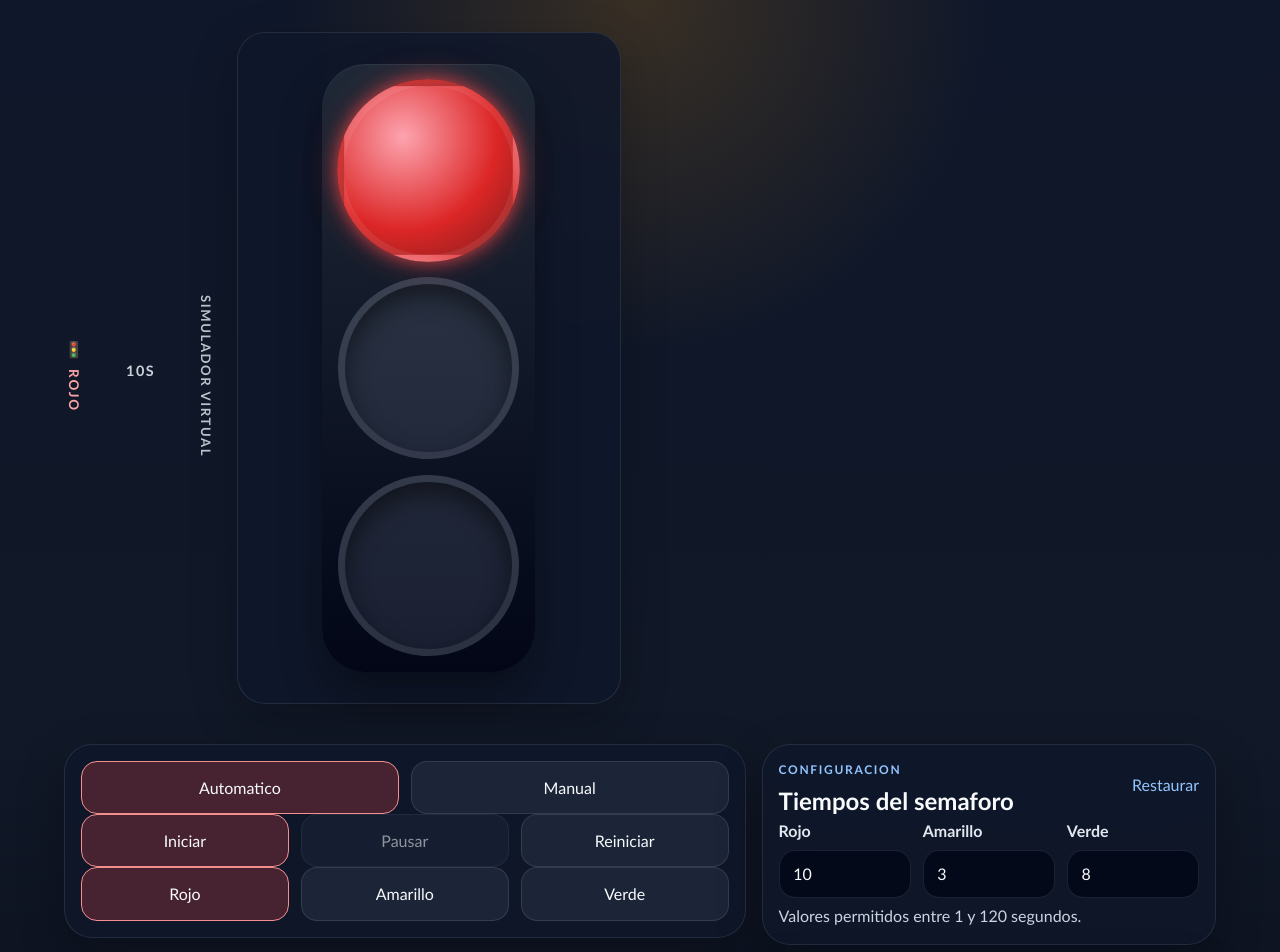
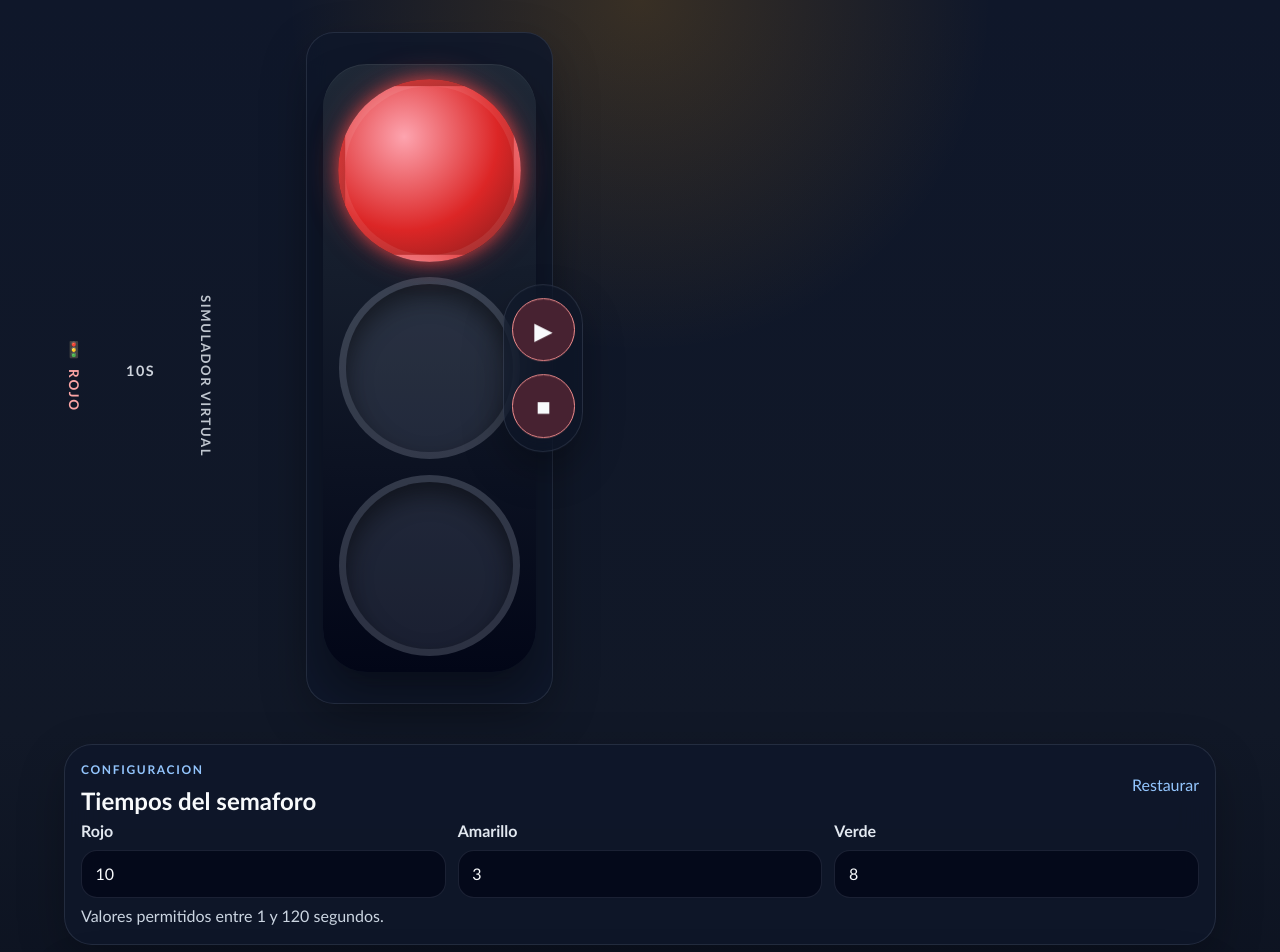
Before and after one commit to carteaga/mimo-traffic-lights, a React (Vite) app: page / in a window 1280 px wide. Shown: the top 952 px of the page. Built offline with nearby package versions, Linux system fonts and the light colour scheme.

Commit message:
feat: add floating playback controls to traffic light hero

```diff
--- a/src/App.css
+++ b/src/App.css
@@ -4,6 +4,8 @@
   --hero-bottom-padding: 1rem;
   --hero-gap: 0.25rem;
   --hero-header-height: 2rem;
+  --control-rail-width: clamp(4.25rem, 16vw, 5.1rem);
+  --control-overlay-shift: clamp(-1.65rem, -7vw, -0.2rem);
   --traffic-panel-padding: clamp(0.45rem, 1.1dvh, 0.8rem);
   --traffic-shell-padding: clamp(0.5rem, 1.25dvh, 0.8rem);
   --traffic-gap: clamp(0.45rem, 1dvh, 0.8rem);
@@ -19,7 +21,7 @@
   );
   --lamp-size-by-width: calc(
     100vw - (var(--hero-horizontal-padding) * 2) - (var(--traffic-panel-padding) * 2) -
-      (var(--traffic-shell-padding) * 2) - 2rem
+      (var(--traffic-shell-padding) * 2) - 1rem
   );
   --lamp-size: min(var(--lamp-size-by-height), var(--lamp-size-by-width));
   min-height: 100vh;
@@ -108,6 +110,26 @@
   justify-items: center;
 }
 
+.hero-light-stack {
+  position: relative;
+  width: min(
+    100%,
+    calc(var(--lamp-size) + (var(--traffic-shell-padding) * 2) + (var(--traffic-panel-padding) * 2))
+  );
+  display: grid;
+  align-items: center;
+  justify-items: center;
+}
+
+.hero-controls-overlay {
+  position: absolute;
+  top: 50%;
+  right: var(--control-overlay-shift);
+  transform: translateY(-50%);
+  z-index: 2;
+  pointer-events: none;
+}
+
 .hero-kicker--red {
   color: #fca5a5;
 }
@@ -154,6 +176,43 @@
   padding: var(--traffic-panel-padding);
   display: grid;
   align-items: center;
+}
+
+.floating-controls {
+  display: grid;
+  gap: 0.8rem;
+  justify-items: center;
+  align-content: center;
+  width: var(--control-rail-width);
+  padding: 0.8rem 0.45rem;
+  border-radius: 999px;
+  background: rgba(15, 23, 42, 0.44);
+  border: 1px solid rgba(148, 163, 184, 0.18);
+  box-shadow: 0 1.15rem 2.5rem rgba(0, 0, 0, 0.28);
+  backdrop-filter: blur(18px);
+  pointer-events: auto;
+}
+
+.floating-control {
+  width: 100%;
+  aspect-ratio: 1;
+  border: 0;
+  border-radius: 999px;
+  background: rgba(15, 23, 42, 0.88);
+  color: #f8fafc;
+  border: 1px solid rgba(148, 163, 184, 0.18);
+  font-size: 1.5rem;
+  line-height: 1;
+}
+
+.floating-control:disabled {
+  opacity: 0.45;
+}
+
+.floating-control--primary,
+.floating-control--stop {
+  background: color-mix(in srgb, var(--state-accent) 22%, #0f172a);
+  border-color: color-mix(in srgb, var(--state-accent) 55%, white);
 }
 
 .traffic-light-shell {
@@ -240,21 +299,11 @@
   color: #cbd5e1;
 }
 
-.mode-switch,
-.primary-actions,
-.manual-grid,
 .settings-grid {
   display: grid;
   gap: 0.75rem;
 }
 
-.mode-switch {
-  grid-template-columns: repeat(2, minmax(0, 1fr));
-}
-
-.mode-chip,
-.action-button,
-.manual-button,
 .toggle,
 .link-button {
   min-height: 3rem;
@@ -263,38 +312,25 @@
   font: inherit;
 }
 
-.mode-chip,
-.action-button,
-.manual-button,
 .toggle {
   padding: 0.85rem 1rem;
 }
 
-.mode-chip,
-.manual-button,
-.action-button,
 .toggle {
   background: rgba(30, 41, 59, 0.9);
   color: #f8fafc;
   border: 1px solid rgba(148, 163, 184, 0.18);
 }
 
-.mode-chip--active,
-.manual-button--active,
 .toggle--on,
-.action-button--start {
+.floating-control--primary,
+.floating-control--stop {
   background: color-mix(in srgb, var(--state-accent) 25%, #0f172a);
   border-color: color-mix(in srgb, var(--state-accent) 60%, white);
 }
 
-.primary-actions,
-.manual-grid,
 .settings-grid {
   grid-template-columns: repeat(3, minmax(0, 1fr));
-}
-
-.action-button:disabled {
-  opacity: 0.55;
 }
 
 .section-heading {
@@ -351,6 +387,8 @@
 @media (max-height: 740px) {
   .app {
     --hero-header-height: 1.7rem;
+    --control-rail-width: 3.8rem;
+    --control-overlay-shift: clamp(-1.15rem, -6vw, -0.15rem);
     --traffic-panel-padding: 0.4rem;
     --traffic-shell-padding: 0.45rem;
     --traffic-gap: 0.35rem;
@@ -369,11 +407,22 @@
   .hero-kicker__emoji {
     font-size: 0.88rem;
   }
+
+  .floating-controls {
+    gap: 0.7rem;
+    padding: 0.65rem 0.35rem;
+  }
+
+  .floating-control {
+    font-size: 1.2rem;
+  }
 }
 
 @media (min-width: 860px) {
   .app {
     --hero-header-height: 3rem;
+    --control-rail-width: 5rem;
+    --control-overlay-shift: clamp(-2rem, -3vw, -0.4rem);
     --traffic-panel-padding: 1rem;
     --traffic-shell-padding: 1rem;
     --traffic-gap: 1rem;
@@ -410,7 +459,7 @@
   }
 
   .dashboard {
-    grid-template-columns: minmax(0, 1.2fr) minmax(20rem, 0.8fr);
+    grid-template-columns: minmax(0, 1fr);
     align-items: start;
   }
 
--- a/src/App.tsx
+++ b/src/App.tsx
@@ -14,7 +14,6 @@ import {
 import { useLocalStorage } from './hooks/useLocalStorage'
 import { useSoundManager } from './hooks/useSoundManager'
 import { useTrafficLightController } from './hooks/useTrafficLightController'
-import type { Mode } from './types'
 import { sanitizeConfig } from './utils/config'
 
 function App() {
@@ -44,11 +43,6 @@ function App() {
   async function handleAction(action: () => void) {
     await primeAudio()
     action()
-  }
-
-  function handleModeChange(mode: Mode) {
-    pause()
-    updateConfig({ mode })
   }
 
   function handleDurationChange(
@@ -84,30 +78,35 @@ function App() {
           <p className="hero-title">Simulador virtual</p>
         </header>
         <div className="hero-light-stage">
-          <TrafficLight currentState={currentState} />
+          <div className="hero-light-stack">
+            <TrafficLight currentState={currentState} />
+            <div className="hero-controls-overlay">
+              <Controls
+                isRunning={isRunning}
+                onReset={() => handleAction(reset)}
+                onTogglePlayback={() =>
+                  handleAction(() => {
+                    updateConfig({ mode: 'automatic' })
+                    if (isRunning) {
+                      pause()
+                      return
+                    }
+                    start()
+                  })
+                }
+              />
+            </div>
+          </div>
         </div>
       </section>
 
       <section className="dashboard">
-        <div className="dashboard-main">
-          <Controls
-            currentState={currentState}
-            isRunning={isRunning}
-            mode={config.mode}
-            onModeChange={handleModeChange}
-            onPause={() => handleAction(pause)}
-            onReset={() => handleAction(reset)}
-            onSelectState={(state) => handleAction(() => selectState(state))}
-            onStart={() => handleAction(start)}
-          />
-        </div>
-
         <aside className="dashboard-side">
           <SettingsPanel
             config={config}
             onDurationChange={handleDurationChange}
             onResetDefaults={() => {
-              setStoredConfig(DEFAULT_CONFIG)
+              setStoredConfig({ ...DEFAULT_CONFIG, mode: 'automatic' })
               reset()
             }}
           />
--- a/src/components/Controls.tsx
+++ b/src/components/Controls.tsx
@@ -1,87 +1,35 @@
-import { STATE_LABELS } from '../constants'
-import type { Mode, TrafficLightState } from '../types'
-
 type ControlsProps = {
-  currentState: TrafficLightState
   isRunning: boolean
-  mode: Mode
-  onModeChange: (mode: Mode) => void
-  onPause: () => void
   onReset: () => void
-  onSelectState: (state: TrafficLightState) => void
-  onStart: () => void
+  onTogglePlayback: () => void
 }
 
 export function Controls({
-  currentState,
   isRunning,
-  mode,
-  onModeChange,
-  onPause,
   onReset,
-  onSelectState,
-  onStart,
+  onTogglePlayback,
 }: ControlsProps) {
   return (
-    <section className="panel controls-card">
-      <div className="mode-switch" role="tablist" aria-label="Modo de operacion">
+    <section
+      className="floating-controls"
+      aria-label="Controles automáticos del semáforo"
+    >
       <button
         type="button"
-          className={mode === 'automatic' ? 'mode-chip mode-chip--active' : 'mode-chip'}
-          onClick={() => onModeChange('automatic')}
-          role="tab"
-          aria-selected={mode === 'automatic'}
+        className={`floating-control floating-control--primary ${isRunning ? 'floating-control--pause' : 'floating-control--play'}`}
+        onClick={onTogglePlayback}
+        aria-label={isRunning ? 'Pausar ciclo automático' : 'Iniciar ciclo automático'}
       >
-          Automatico
+        {isRunning ? '❚❚' : '▶'}
       </button>
       <button
         type="button"
-          className={mode === 'manual' ? 'mode-chip mode-chip--active' : 'mode-chip'}
-          onClick={() => onModeChange('manual')}
-          role="tab"
-          aria-selected={mode === 'manual'}
+        className="floating-control floating-control--stop"
+        onClick={onReset}
+        aria-label="Detener y reiniciar semáforo"
       >
-          Manual
+        ■
       </button>
-      </div>
-
-      <div className="primary-actions">
-        <button
-          type="button"
-          className="action-button action-button--start"
-          onClick={onStart}
-        >
-          Iniciar
-        </button>
-        <button
-          type="button"
-          className="action-button"
-          onClick={onPause}
-          disabled={!isRunning}
-        >
-          Pausar
-        </button>
-        <button type="button" className="action-button" onClick={onReset}>
-          Reiniciar
-        </button>
-      </div>
-
-      <div className="manual-grid" aria-label="Seleccion manual de luz">
-        {(['red', 'yellow', 'green'] as const).map((state) => (
-          <button
-            key={state}
-            type="button"
-            className={
-              currentState === state
-                ? 'manual-button manual-button--active'
-                : 'manual-button'
-            }
-            onClick={() => onSelectState(state)}
-          >
-            {STATE_LABELS[state]}
-          </button>
-        ))}
-      </div>
     </section>
   )
 }
```
Lines whose indentation alone changed are shown as unchanged.
